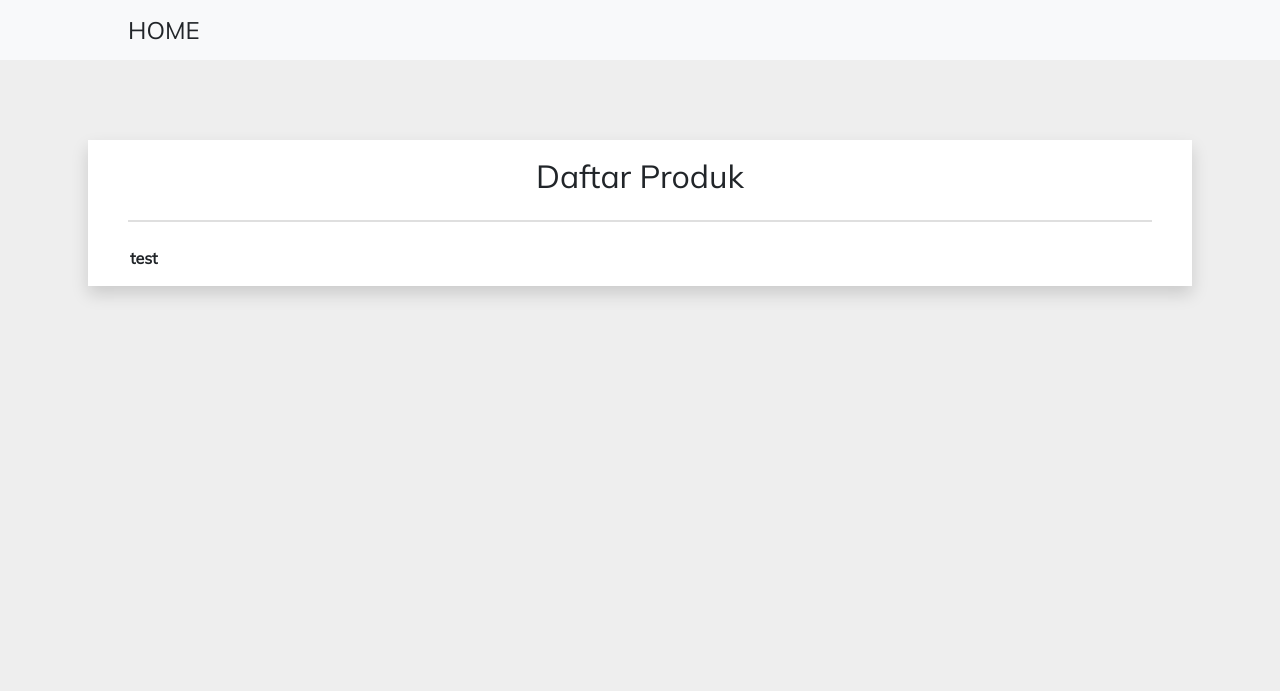
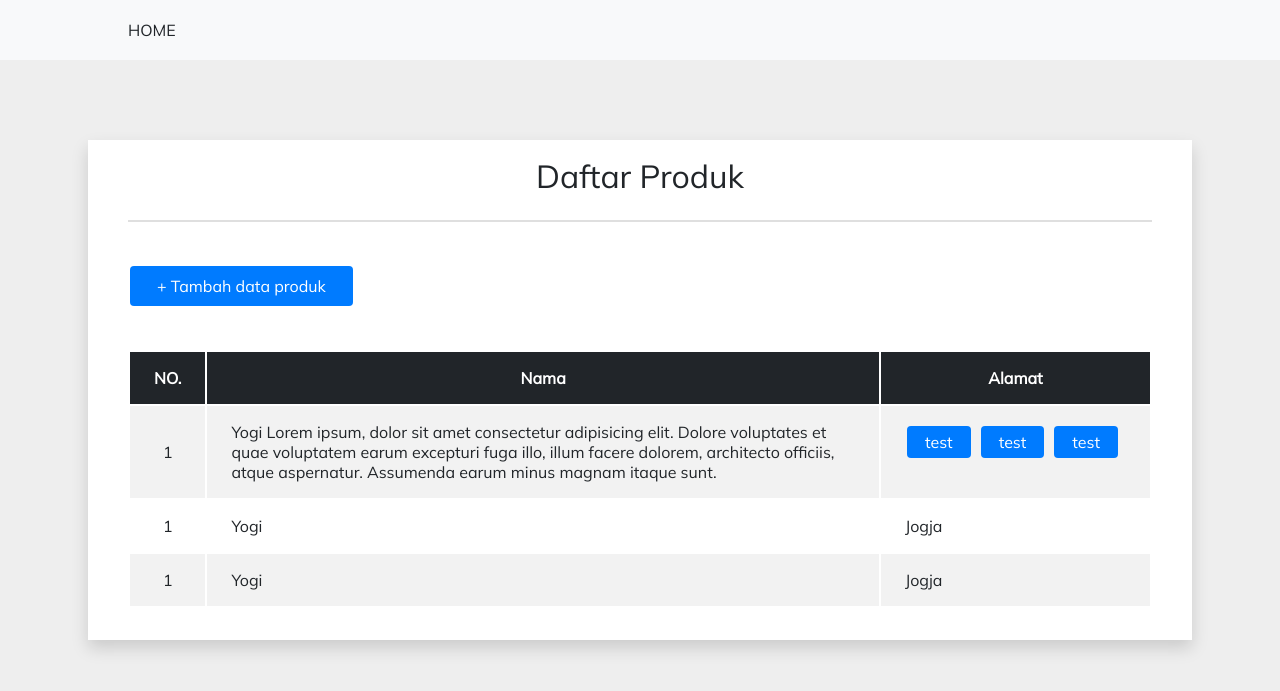
Before and after one commit to YogiPristiawan/kostkita, a PHP site: page /kostkita/produk/index.php in a window 1280 px wide. Shown: the top 691 px of the page. Run offline with PHP 8.4, Linux system fonts and the light colour scheme; lists and menus that the app fills with data are empty.

Commit message:
feat: build layouts

```diff
--- a/asset/css/style.css
+++ b/asset/css/style.css
@@ -34,12 +38,54 @@
 .text-center {
 	text-align: center;
 }
+.text-left {
+	text-align: left;
+}
+.align-middle {
+	vertical-align: middle;
+}
+.table {
+	width: 100%;
+	margin-bottom: 1rem;
+	color: #212529;
+}
+textarea {
+	height: 10rem !important;
+}
+thead tr {
+	vertical-align: middle;
+	height: 2.5rem;
+}
+tbody tr:nth-child(odd) {
+	background-color: #f2f2f2;
+}
+tr th {
+	padding: 1rem 1.5rem;
+}
+tr td {
+	padding: 1rem 1.5rem;
+	text-align: left;
+}
+.thead-dark {
+	background-color: rgb(33, 37, 41);
+}
+.thead-dark th {
+	color: white;
+}
+table {
+	display: table;
+	border-collapse: separate;
+	box-sizing: border-box;
+	text-indent: initial;
+	border-spacing: 2px;
+	border-color: grey;
+}
 .logo {
 	width: 120px;
 }
 a {
 	text-decoration: none;
-	font-size: 1.5rem !important;
+	font-size: 1rem !important;
 }
 h1 {
 	font-size: 3.5rem;
@@ -102,10 +149,10 @@ hr {
 	padding-bottom: 1rem;
 }
 .mt-1 {
-	margin-top: 1rem;
+	margin-top: 1rem !important;
 }
 .mt-2 {
-	margin-top: 2.5rem;
+	margin-top: 2.5rem !important;
 }
 .mt-3 {
 	margin-top: 5rem !important;
@@ -113,17 +160,34 @@ hr {
 .mt-4 {
 	margin-top: 6rem !important;
 }
+.mb-4 {
+	margin-bottom: 6rem !important;
+}
+.mb-2 {
+	margin-bottom: 2.5rem !important;
+}
 .ml-2 {
 	margin-left: 2.5rem !important;
 }
 .ml-3 {
 	margin-left: 5rem;
 }
+.mr-05 {
+	margin-right: 0.5rem !important;
+}
+.mr-1 {
+	margin-right: 1rem !important;
+}
 .mr-2 {
 	margin-right: 2.5rem !important;
 }
 .bordered {
 	border: 1px solid black;
+}
+.disabled {
+	pointer-events: none;
+	cursor: default;
+	opacity: 0.5;
 }
 .btn {
 	border-radius: 4px;
@@ -136,6 +200,9 @@ hr {
 	margin: 4px 2px;
 	cursor: pointer;
 }
+.btn-sm {
+	padding: 6px 18px;
+}
 .btn-primary {
 	background-color: rgb(0, 123, 255);
 	color: white;
--- /dev/null
+++ b/layouts/footer.php
@@ -0,0 +1,3 @@
+</body>
+
+</html>
--- a/produk/index.php
+++ b/produk/index.php
@@ -2,12 +2,39 @@
 <div class="mt-3 px-2 py-2 shadow container bg-white text-center">
 	<h2 class="font-weight-normal">Daftar Produk</h2>
 	<hr>
-	<table>
-		<thead>
+	<div class="text-left mt-2">
+		<a href="tambah.php" class="btn btn-primary">+ Tambah data produk</a>
+	</div>
+
+	<table class="table mt-2">
+		<thead class="text-center thead-dark">
 			<tr>
-				<th>test</th>
+				<th>NO.</th>
+				<th>Nama</th>
+				<th>Alamat</th>
 			</tr>
 		</thead>
+		<tbody>
+			<tr class="align-middle">
+				<td class="text-center">1</td>
+				<td>Yogi Lorem ipsum, dolor sit amet consectetur adipisicing elit. Dolore voluptates et quae voluptatem earum excepturi fuga illo, illum facere dolorem, architecto officiis, atque aspernatur. Assumenda earum minus magnam itaque sunt.</td>
+				<td class="d-flex">
+					<a href="" class="btn btn-sm mr-05 btn-primary">test</a>
+					<a href="" class="btn btn-sm mr-05 btn-primary">test</a>
+					<a href="" class="btn btn-sm mr-05 btn-primary">test</a>
+				</td>
+			</tr>
+			<tr>
+				<td class="text-center">1</td>
+				<td>Yogi</td>
+				<td>Jogja</td>
+			</tr>
+			<tr>
+				<td class="text-center">1</td>
+				<td>Yogi</td>
+				<td>Jogja</td>
+			</tr>
+		</tbody>
 	</table>
 
 </div>
```
Also changed, not shown: other parts of asset/css/style.css (+35 -1 lines), booking.php (added, +35 -0 lines), index.php (+6 -42 lines), layouts/header.php (added, +32 -0 lines), produk/detail.php (added, +39 -0 lines), produk/edit.php (added, +40 -0 lines), produk/tambah.php (added, +40 -0 lines).
